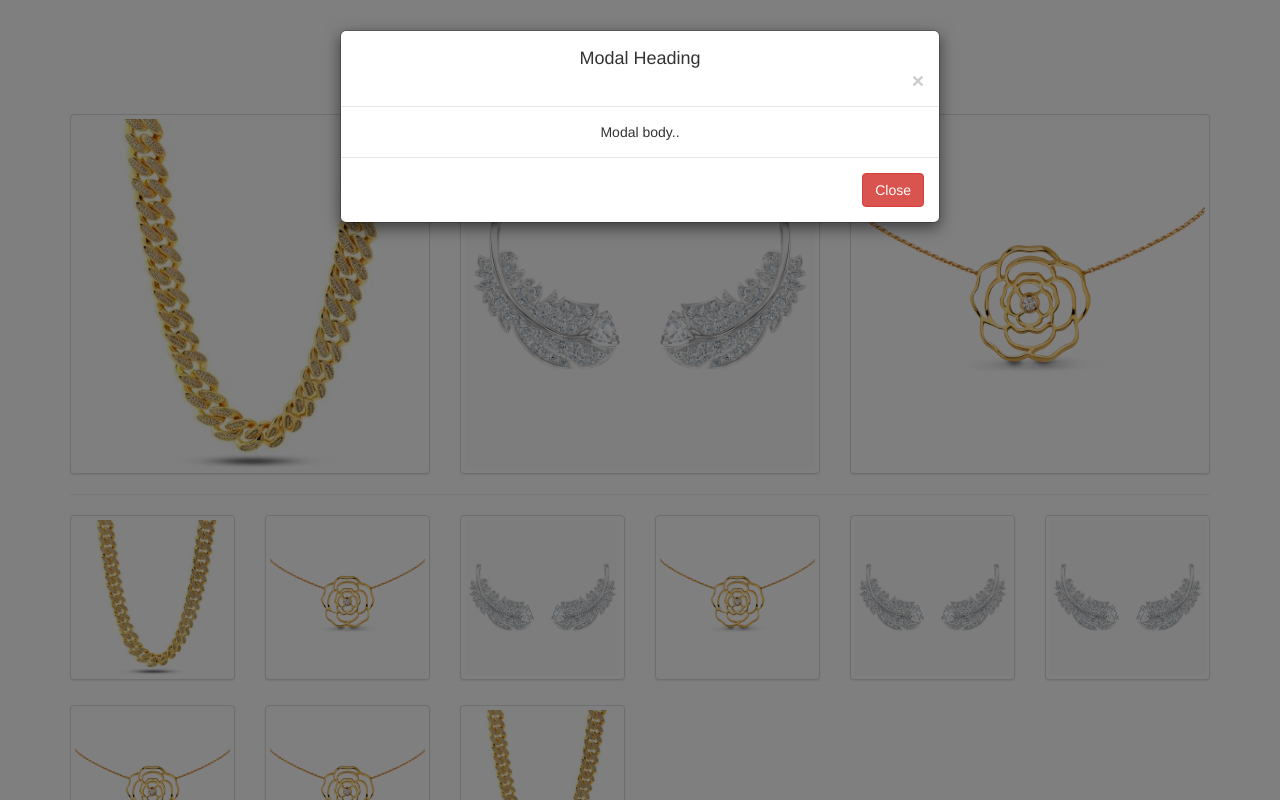
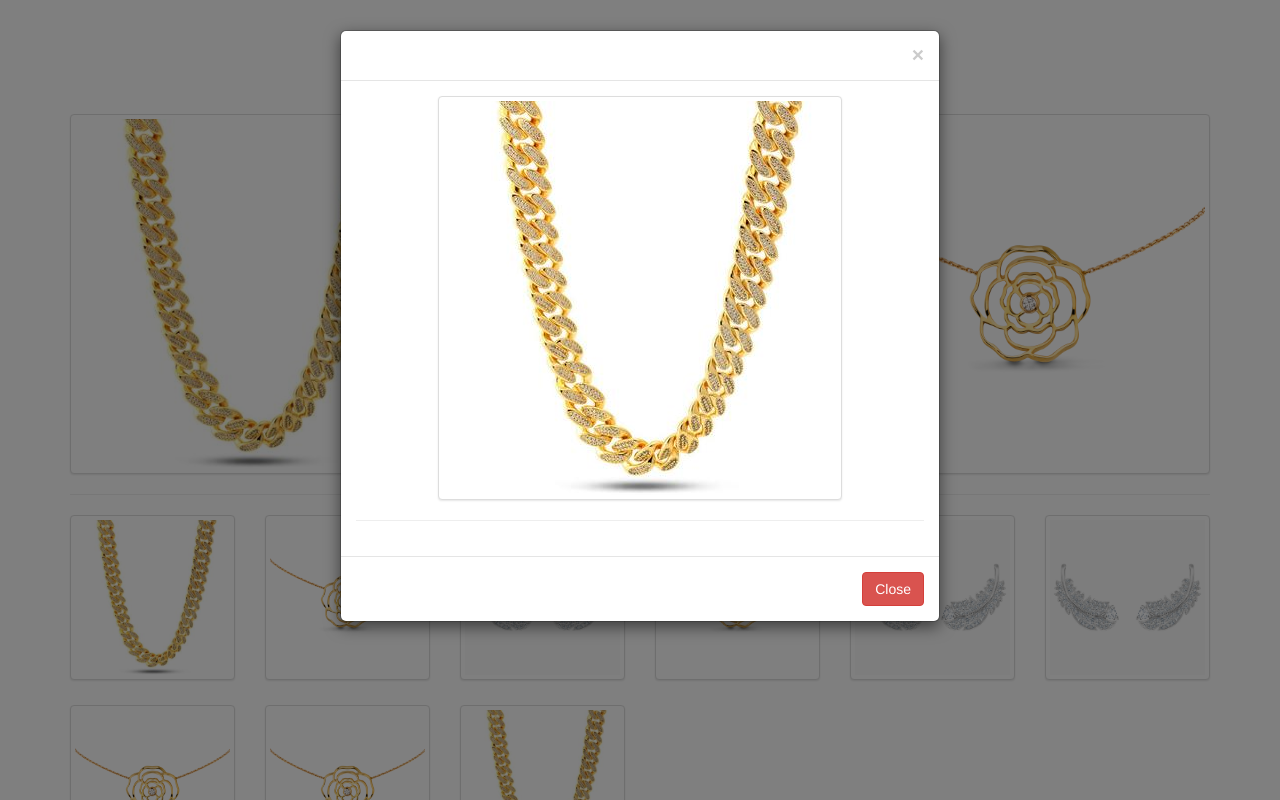
Before and after one commit to jln-ferreira/Jewel_portfolio, a Vue app: page / in a window 1280 px wide. Both pictures are taken after a click on the picture 152 px from the left and 597 px from the top of the page. Shown: the top 800 px of the page. Built offline with nearby package versions, Linux system fonts and the light colour scheme.

Commit message:
description modal

```diff
--- a/public/index.html
+++ b/public/index.html
@@ -18,7 +18,6 @@
     <!-- END BOOTSTRAP -->
 
 
-
     <title>Jewel Portfolio</title>
   </head>
   <body>
--- a/src/components/carousel.vue
+++ b/src/components/carousel.vue
@@ -1,13 +1,13 @@
 <template>
   <div class="container">
     <div class="row">
-        <div v-for="product in ProductsDB.products" v-bind:key="product.id" @click="ProdSelected(product.id)" class="div-photo-carr col-sm-2">
+        <div v-for="(product, index) in ProductsDB.products" v-bind:key="product.id" @click="IndexSelected(index)" class="div-photo-carr col-sm-2">
           <img :src="product.image" :title="product.name" class="img-thumbnail image-carr" data-toggle="modal" data-target="#myModal">
         </div>
     </div>
 
   <!-- MODAL new Component -->
-  <Modal />
+  <Modal :ProductsDB="ProductsDB" :indexSelected="indexSelected" />
   <!-- --------====-------- -->
 
   </div>
@@ -23,16 +23,15 @@ export default {
   },
     data(){
         return{
-           productSelected: ""
+          indexSelected: 0
         }
       },
       props: {
         ProductsDB: Object
       },
       methods:{
-        ProdSelected(id){
-          this.productSelected = id
-          return console.log(this.productSelected)
+        IndexSelected(index){
+          return this.indexSelected = index
         }
     }
 }
--- a/src/components/modal_products.vue
+++ b/src/components/modal_products.vue
@@ -4,18 +4,30 @@
     <div class="modal-dialog">
       <div class="modal-content">
 
-        <!-- Modal Header -->
+        <!--------- Modal Header ---------->
         <div class="modal-header">
-          <h4 class="modal-title">Modal Heading</h4>
           <button type="button" class="close" data-dismiss="modal">&times;</button>
         </div>
 
-        <!-- Modal body -->
+        <!---------- Modal body ----------->
         <div class="modal-body">
-          Modal body..
+          <!-- [carousel] -->
+          <div class="row">
+              <div class="div-photo-Mod col-sm-12">
+                <img :src="ProductsDB.products[indexSelected].image" title="image" class="img-thumbnail image-mod">
+              </div>
+          </div>
+
+          <hr/>
+
+          <!-- [Description] -->
+          <div>
+
+          </div>
+
         </div>
 
-        <!-- Modal footer -->
+        <!---------- Modal footer ---------->
         <div class="modal-footer">
           <button type="button" class="btn btn-danger" data-dismiss="modal">Close</button>
         </div>
@@ -27,10 +39,22 @@
 
 <script>
 export default {
-
+  props: {
+    ProductsDB: Object,
+    indexSelected: Number
+  }
 }
 </script>
 
 <style>
+  .div-photo-Mod{
+
+  }
+
+.image-mod{
+    box-shadow: 0 1px 2px rgba(0, 0, 0, 0.1);
+    max-width: 404px;
+    max-height: 404px;
+  }
 
 </style>
```
